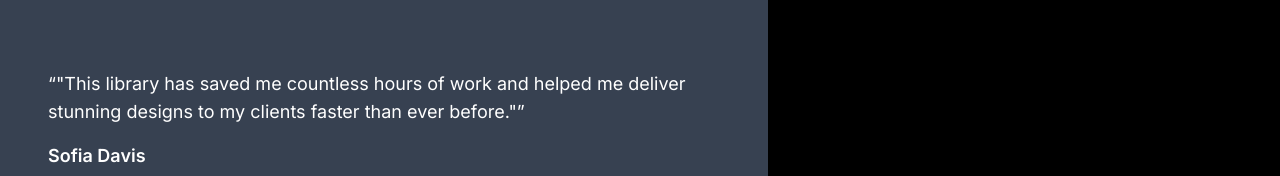
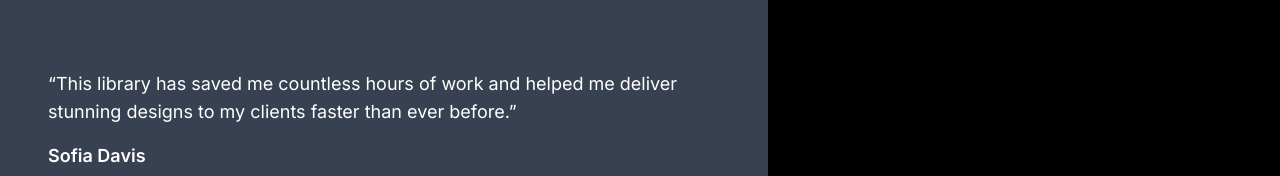
Before and after one commit to BarkinBalci/coilcrypt-web, a Next.js app: page / in a window 1280 px wide. Shown: the part 582-758 px from the top of the page. Built offline with nearby package versions, Linux system fonts and the light colour scheme.

Commit message:
fix: removed quotes pls work

```diff
--- a/app/page.tsx
+++ b/app/page.tsx
@@ -14,8 +14,8 @@ export default function Home() {
           </div>
           <div>
             <p className="text-lg">
-            &ldquo;"This library has saved me countless hours of work and helped me deliver stunning designs to my clients
-              faster than ever before."&rdquo;
+            &ldquo;This library has saved me countless hours of work and helped me deliver stunning designs to my clients
+              faster than ever before.&rdquo;
             </p>
             <p className="mt-4 text-lg font-semibold">Sofia Davis</p>
           </div>
```
